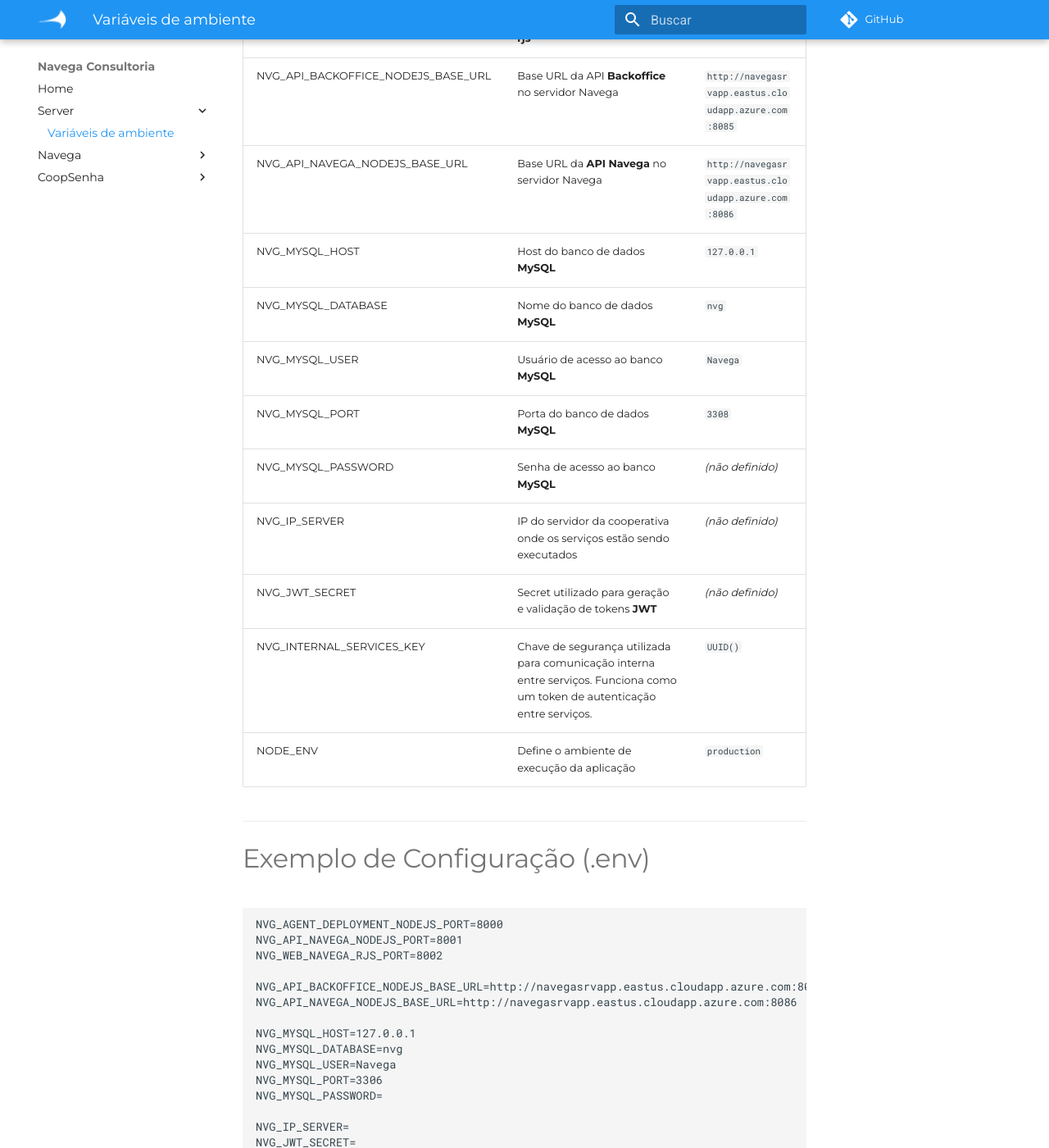
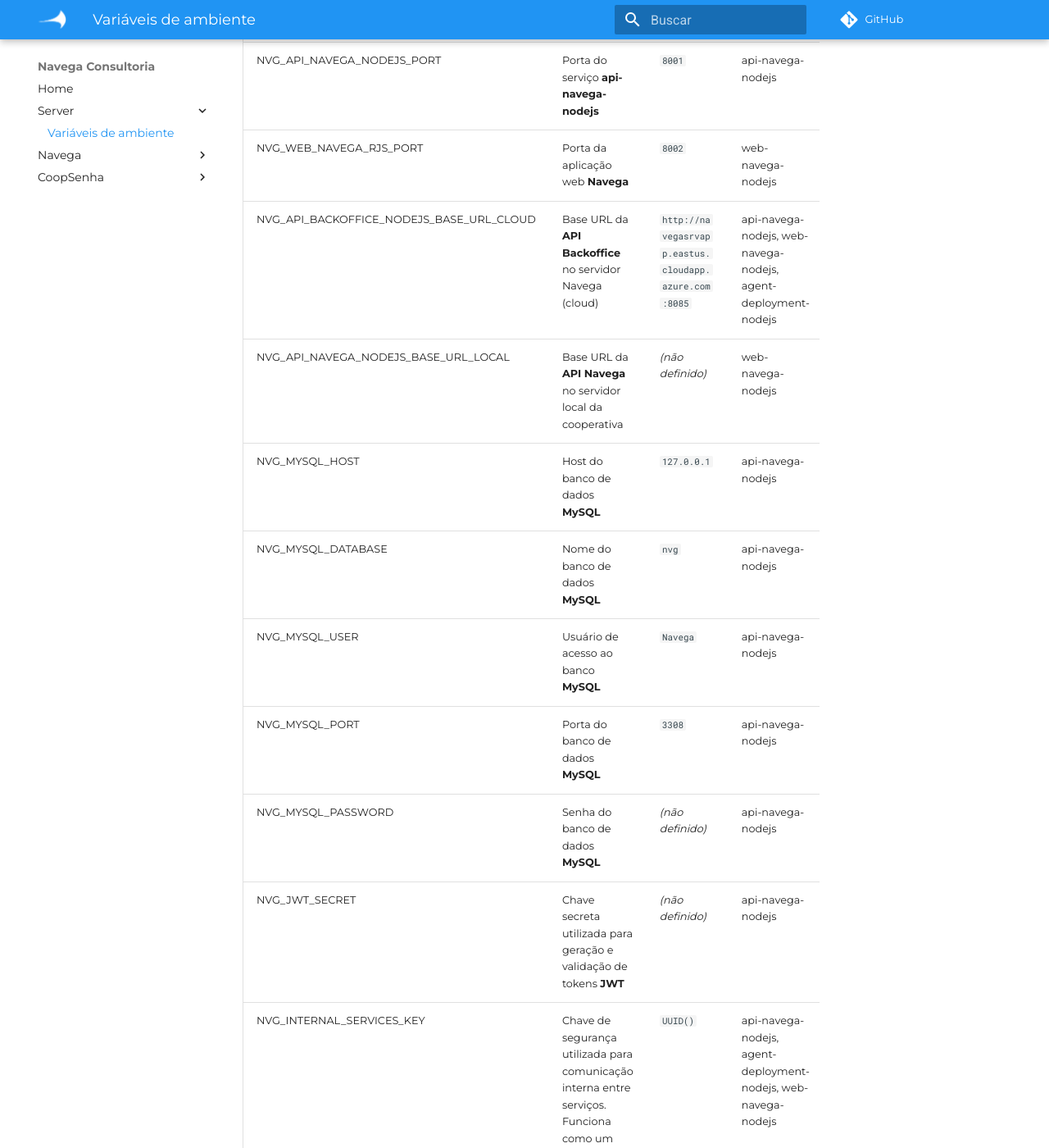
Before and after one commit to NavegaSistemas/Documentacao, an MkDocs documentation site: the page built from docs/Server/env.md, in a window 1280 px wide and 1400 px high, scrolled down 1496 px. Shown: the whole window at 82% size. Built offline with MkDocs 1.6.1 and Material for MkDocs 9.7.7, drawn with Linux system fonts in a browser that asks for light colours; some of the changed text lies outside the part shown.

````diff
--- a/docs/Server/env.md
+++ b/docs/Server/env.md
@@ -1,14 +1,14 @@
 As **variáveis de ambiente (Environment Variables)** são utilizadas para configurar o comportamento da aplicação sem a necessidade de alterar o código fonte. Esse padrão permite que a mesma aplicação seja executada em diferentes ambientes (desenvolvimento, homologação ou produção) apenas alterando valores de configuração.
 
-No sistema **Navega**, as variáveis de ambiente são utilizadas principalmente para:
+No ecossistema do **Navega**, as variáveis de ambiente são utilizadas principalmente para:
 
-- Configuração de **portas de serviços**
-- Definição de **URLs de APIs**
+- Configuração de **portas dos serviços**
+- Definição de **endereços de APIs**
 - Configuração de **conexão com banco de dados**
 - Definição de **chaves de segurança**
-- Identificação do **ambiente de execução**
+- Definição do **ambiente de execução**
 
-Essas variáveis podem ser definidas diretamente no sistema operacional do servidor ou através de arquivos `.env`.
+Essas variáveis geralmente são configuradas diretamente no servidor da cooperativa ou através de arquivos `.env`.
 
 ---
 
@@ -22,42 +22,43 @@ NVG_<CONTEXTO>_<CONFIGURAÇÃO>
 
 Onde:
 
-- **NVG** → Prefixo que identifica variáveis relacionadas ao sistema Navega
+- **NVG** → Prefixo que identifica variáveis relacionadas ao sistema **Navega**
 - **CONTEXTO** → Serviço ou componente da aplicação
 - **CONFIGURAÇÃO** → Tipo de configuração da variável
 
-Exemplos:
+Esse padrão traz algumas vantagens:
 
-- `NVG_API_NAVEGA_NODEJS_PORT`
-- `NVG_MYSQL_HOST`
-- `NVG_INTERNAL_SERVICES_KEY`
+- Evita conflitos com variáveis do sistema operacional
+- Facilita a identificação de configurações relacionadas ao Navega
+- Padroniza o gerenciamento das variáveis entre os diferentes serviços
 
-Esse padrão facilita:
+Exemplo:
 
-- Organização das variáveis
-- Evitar conflitos com variáveis do sistema operacional
-- Identificação rápida da finalidade de cada configuração
+```
+NVG_API_NAVEGA_NODEJS_PORT
+NVG_MYSQL_HOST
+NVG_INTERNAL_SERVICES_KEY
+```
 
 ---
 
 # Lista de Variáveis de Ambiente
 
-| Variável                           | Descrição                                                                                                                    | Valor Default                                        |
-| ---------------------------------- | ---------------------------------------------------------------------------------------------------------------------------- | ---------------------------------------------------- |
-| NVG_AGENT_DEPLOYMENT_NODEJS_PORT   | Porta do serviço **agent-deployment-nodejs**                                                                                 | `8000`                                               |
-| NVG_API_NAVEGA_NODEJS_PORT         | Porta do serviço **api-navega-nodejs**                                                                                       | `8001`                                               |
-| NVG_WEB_NAVEGA_RJS_PORT            | Porta do serviço **web-navega-rjs**                                                                                          | `8002`                                               |
-| NVG_API_BACKOFFICE_NODEJS_BASE_URL | Base URL da API **Backoffice** no servidor Navega                                                                            | `http://navegasrvapp.eastus.cloudapp.azure.com:8085` |
-| NVG_API_NAVEGA_NODEJS_BASE_URL     | Base URL da **API Navega** no servidor Navega                                                                                | `http://navegasrvapp.eastus.cloudapp.azure.com:8086` |
-| NVG_MYSQL_HOST                     | Host do banco de dados **MySQL**                                                                                             | `127.0.0.1`                                          |
-| NVG_MYSQL_DATABASE                 | Nome do banco de dados **MySQL**                                                                                             | `nvg`                                                |
-| NVG_MYSQL_USER                     | Usuário de acesso ao banco **MySQL**                                                                                         | `Navega`                                             |
-| NVG_MYSQL_PORT                     | Porta do banco de dados **MySQL**                                                                                            | `3308`                                               |
-| NVG_MYSQL_PASSWORD                 | Senha de acesso ao banco **MySQL**                                                                                           | _(não definido)_                                     |
-| NVG_IP_SERVER                      | IP do servidor da cooperativa onde os serviços estão sendo executados                                                        | _(não definido)_                                     |
-| NVG_JWT_SECRET                     | Secret utilizado para geração e validação de tokens **JWT**                                                                  | _(não definido)_                                     |
-| NVG_INTERNAL_SERVICES_KEY          | Chave de segurança utilizada para comunicação interna entre serviços. Funciona como um token de autenticação entre serviços. | `UUID()`                                             |
-| NODE_ENV                           | Define o ambiente de execução da aplicação                                                                                   | `production`                                         |
+| Variável                                 | Descrição                                                                                                                   | Valor Default                                        | Serviços que utilizam                                         |
+| ---------------------------------------- | --------------------------------------------------------------------------------------------------------------------------- | ---------------------------------------------------- | ------------------------------------------------------------- |
+| NVG_AGENT_DEPLOYMENT_NODEJS_PORT         | Porta do serviço **agent-deployment-nodejs**                                                                                | `8000`                                               | agent-deployment-nodejs                                       |
+| NVG_API_NAVEGA_NODEJS_PORT               | Porta do serviço **api-navega-nodejs**                                                                                      | `8001`                                               | api-navega-nodejs                                             |
+| NVG_WEB_NAVEGA_RJS_PORT                  | Porta da aplicação web **Navega**                                                                                           | `8002`                                               | web-navega-nodejs                                             |
+| NVG_API_BACKOFFICE_NODEJS_BASE_URL_CLOUD | Base URL da **API Backoffice** no servidor Navega (cloud)                                                                   | `http://navegasrvapp.eastus.cloudapp.azure.com:8085` | api-navega-nodejs, web-navega-nodejs, agent-deployment-nodejs |
+| NVG_API_NAVEGA_NODEJS_BASE_URL_LOCAL     | Base URL da **API Navega** no servidor local da cooperativa                                                                 | _(não definido)_                                     | web-navega-nodejs                                             |
+| NVG_MYSQL_HOST                           | Host do banco de dados **MySQL**                                                                                            | `127.0.0.1`                                          | api-navega-nodejs                                             |
+| NVG_MYSQL_DATABASE                       | Nome do banco de dados **MySQL**                                                                                            | `nvg`                                                | api-navega-nodejs                                             |
+| NVG_MYSQL_USER                           | Usuário de acesso ao banco **MySQL**                                                                                        | `Navega`                                             | api-navega-nodejs                                             |
+| NVG_MYSQL_PORT                           | Porta do banco de dados **MySQL**                                                                                           | `3308`                                               | api-navega-nodejs                                             |
+| NVG_MYSQL_PASSWORD                       | Senha do banco de dados **MySQL**                                                                                           | _(não definido)_                                     | api-navega-nodejs                                             |
+| NVG_JWT_SECRET                           | Chave secreta utilizada para geração e validação de tokens **JWT**                                                          | _(não definido)_                                     | api-navega-nodejs                                             |
+| NVG_INTERNAL_SERVICES_KEY                | Chave de segurança utilizada para comunicação interna entre serviços. Funciona como um token de autenticação entre serviços | `UUID()`                                             | api-navega-nodejs, agent-deployment-nodejs, web-navega-nodejs |
+| NODE_ENV                                 | Define o ambiente de execução da aplicação                                                                                  | `production`                                         | Todos os serviços                                             |
 
 ---
 
@@ -68,18 +69,17 @@ NVG_AGENT_DEPLOYMENT_NODEJS_PORT=8000
 NVG_API_NAVEGA_NODEJS_PORT=8001
 NVG_WEB_NAVEGA_RJS_PORT=8002
 
-NVG_API_BACKOFFICE_NODEJS_BASE_URL=http://navegasrvapp.eastus.cloudapp.azure.com:8085
-NVG_API_NAVEGA_NODEJS_BASE_URL=http://navegasrvapp.eastus.cloudapp.azure.com:8086
+NVG_API_BACKOFFICE_NODEJS_BASE_URL_CLOUD=http://navegasrvapp.eastus.cloudapp.azure.com:8085
+NVG_API_NAVEGA_NODEJS_BASE_URL_LOCAL=
 
 NVG_MYSQL_HOST=127.0.0.1
 NVG_MYSQL_DATABASE=nvg
 NVG_MYSQL_USER=Navega
-NVG_MYSQL_PORT=3306
+NVG_MYSQL_PORT=3308
 NVG_MYSQL_PASSWORD=
 
-NVG_IP_SERVER=
 NVG_JWT_SECRET=
+NVG_INTERNAL_SERVICES_KEY=
 
-NVG_INTERNAL_SERVICES_KEY=
 NODE_ENV=production
 ```
````
